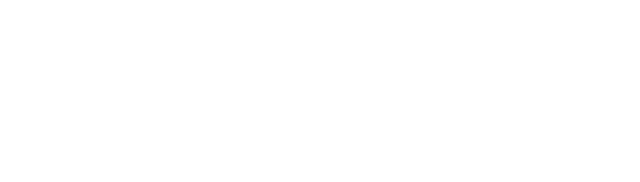
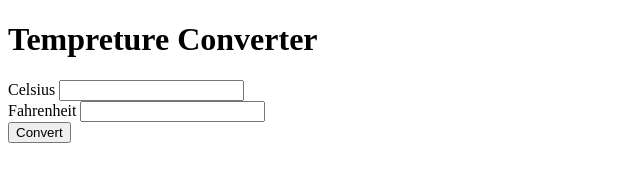
Before and after one commit to tyhieshajohnson/temperature-converter-html-css-javascript, a plain HTML site: page index.html in a window 1280 px wide. Shown: the whole page, without its empty margins (0-640 px from the left). Drawn offline with Linux system fonts and the light colour scheme.

Commit message:
htmlEdit

```diff
--- a/index.html
+++ b/index.html
@@ -8,6 +8,19 @@
     <link rel="stylesheet" href="https://fonts.googleapis.com/css?family=Inter">
 </head>
 <body>
+    <div class="container">
+        <h1>Tempreture Converter</h1>
+        <div>
+            <label for="celsius">Celsius</label>
+            <input type="number" id="celsius">
+            <br>
+            <label for="fahrenheit">Fahrenheit</label>
+            <input type="number" id="fahrenheit">
+            <br>
+            <button>Convert</button>
+            <div id="result"></div>
+        </div>
+    </div>
     <script src="/JS/script.js"></script>
 </body>
 </html>
```
